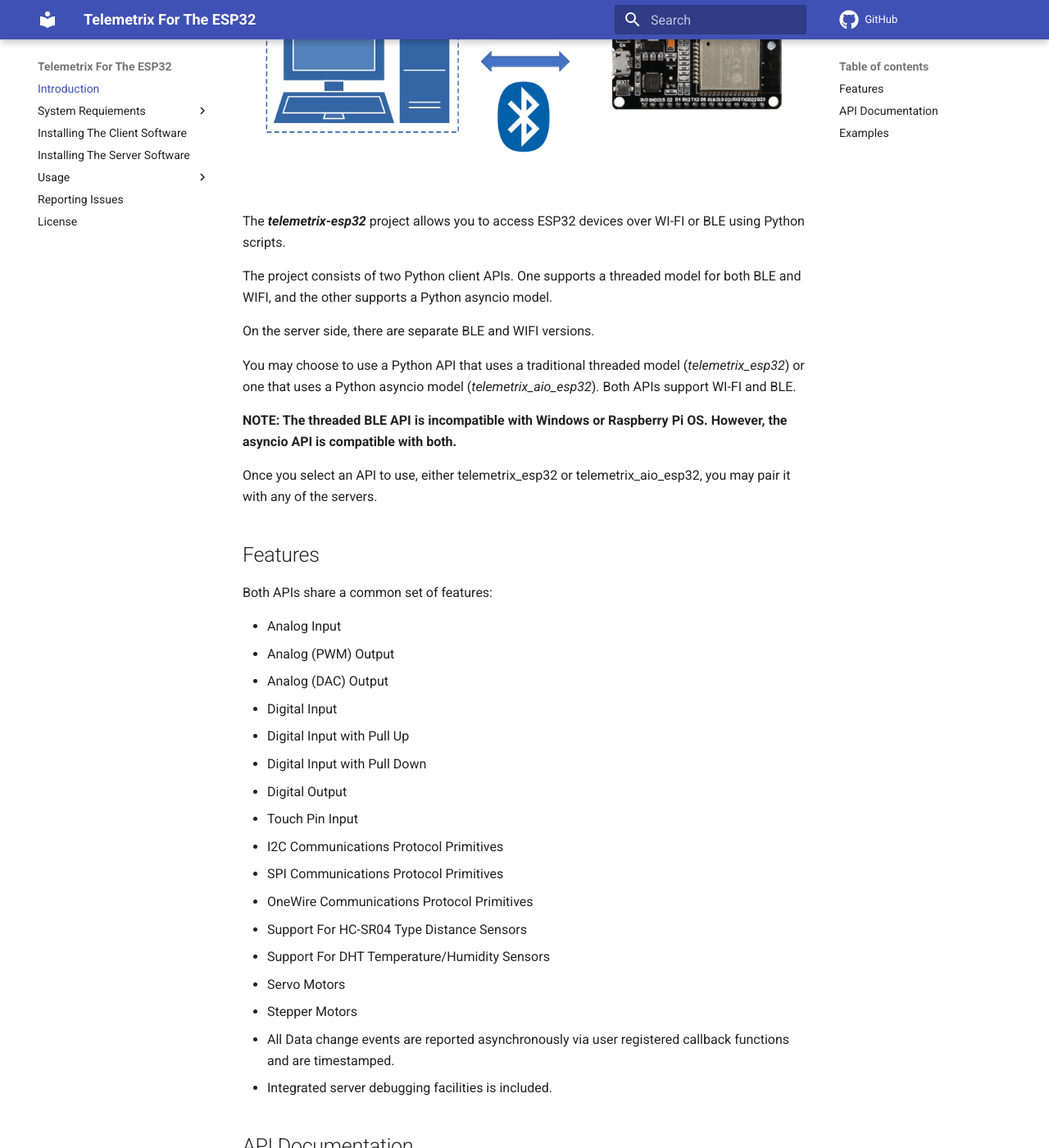
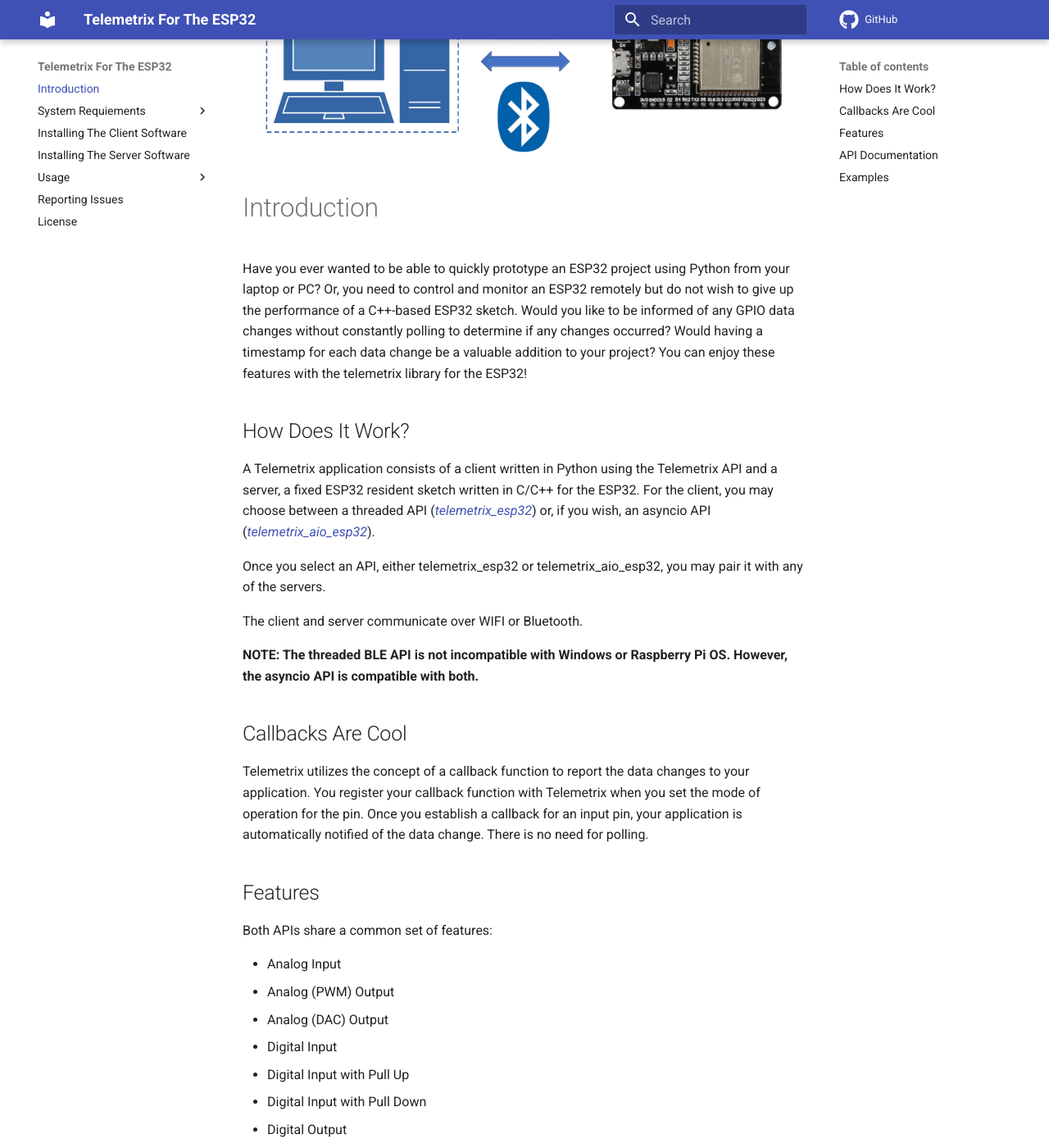
Before and after one commit to MrYsLab/telemetrix-esp32, an MkDocs documentation site: the page built from docs/index.md, in a window 1280 px wide and 1400 px high, scrolled down 369 px. Shown: the whole window at 82% size. Built offline with MkDocs 1.6.1 and Material for MkDocs 9.7.7, drawn with Linux system fonts in a browser that asks for light colours; comment, search, counter and statistics services are not loaded; some of the changed text lies outside the part shown.

```diff
--- a/docs/index.md
+++ b/docs/index.md
@@ -6,26 +6,50 @@
 
 ![](./images/cover.png)
 <br>
-#
 
-The **_telemetrix-esp32_** project allows you to
-access ESP32 devices over WI-FI or BLE using Python scripts.
+# Introduction
+Have you ever wanted to be able to quickly prototype an ESP32 project
+using Python from your laptop or PC?
+Or, you need to control and monitor an ESP32 remotely but do not wish to give
+up the performance of a C++-based ESP32 sketch.
+Would you like to be informed of any GPIO data changes without
+constantly polling to determine if any changes occurred? Would having a
+timestamp for each data change be a valuable addition to your project?
+You can enjoy these features with the telemetrix library for the ESP32!
 
-The project consists of two Python client APIs. One supports a threaded model for both
-BLE and WIFI, and the other supports a Python asyncio model.
+## How Does It Work?
 
-On the server side, there are separate BLE and WIFI versions.
+A Telemetrix application consists of a client written in Python using the
+Telemetrix API and a server, a fixed ESP32 resident sketch written in C/C++ for the ESP32.
+For the client, you may choose between a threaded API
+([_telemetrix_esp32_](https://htmlpreview.github.io/?https://github.com/MrYsLab/telemetrix-esp32/blob/master/html/telemetrix_esp32/index.html))
+or,
+if you wish, an asyncio API
+([_telemetrix_aio_esp32_](https://htmlpreview.github.io/?https://github.com/MrYsLab/telemetrix-esp32/blob/master/html/telemetrix_aio_esp32/index.html)).
 
-You may choose to use a Python API that uses a
-traditional threaded model (_telemetrix_esp32_) or one that uses a Python asyncio
-model (_telemetrix_aio_esp32_). Both APIs support WI-FI and BLE.
+Once you select an API, either telemetrix_esp32 or
+telemetrix_aio_esp32, you may pair it with any of the servers.
 
-**NOTE: The threaded BLE API is incompatible with Windows or Raspberry Pi OS.
+The client and server communicate over WIFI or Bluetooth.
+
+**NOTE: The threaded BLE API is **not** incompatible with Windows or Raspberry Pi OS.
 However, the asyncio API is compatible with both.**
 
 
-Once you select an API to use, either telemetrix_esp32 or
-telemetrix_aio_esp32, you may pair it with any of the servers.
+
+## Callbacks Are Cool
+
+Telemetrix utilizes the concept of a callback function to report the data changes
+to your application. You register your callback function with
+Telemetrix when you set the mode of operation for the pin. Once you establish a
+callback for an input pin, your application is automatically notified of the data change.
+There is no need for polling.
+
+
+
+
+
+
 
 ## Features
 Both APIs share a common set of features:
--- a/mkdocs.yml
+++ b/mkdocs.yml
@@ -3,8 +3,8 @@
 site_name: Telemetrix For The ESP32
 repo_url: https://github.com/MrYsLab/telemetrix-esp32
 copyright: > # should remain a link to the original theme
-  Copyright &copy; 2020-2023 Alan Yorinks &nbsp; &nbsp; &nbsp; &nbsp; &nbsp;  Last
-  Modified: November 14, 2023
+  Copyright &copy; 2020-2024 Alan Yorinks &nbsp; &nbsp; &nbsp; &nbsp; &nbsp;  Last
+  Modified: January 9, 2024
 nav:
     - Introduction: index.md
     - System Requiements:
@@ -29,3 +29,8 @@ theme:
     repo: fontawesome/brands/github
   features:
     - navigation.footer
+
+
+plugins:
+  - search
+  - open-in-new-tab
```
Also changed, not shown: other parts of docs/index.md (+2 -2 lines), docs/server.md (+0 -5 lines), setup.py (deleted, +0 -34 lines), docs/images/arduino_ide.png.
